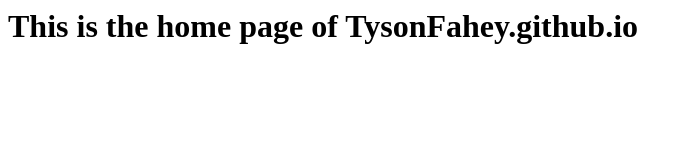
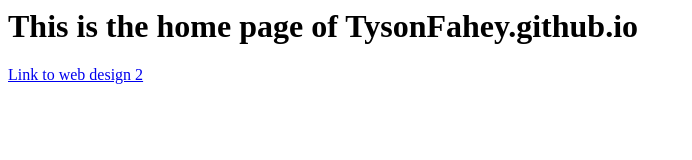
Before and after one commit to TysonFahey/tysonfahey.github.io, a plain HTML site: page index.html in a window 1280 px wide. Shown: the whole page, without its empty margins (0-692 px from the left). Drawn offline with Linux system fonts and the light colour scheme.

Commit message:
Update index.html to add link to web design 2 page

```diff
--- a/index.html
+++ b/index.html
@@ -1 +1,3 @@
 <h1>This is the home page of TysonFahey.github.io</h1>
+
+<a href="/webdesign2/">Link to web design 2</a>
```
